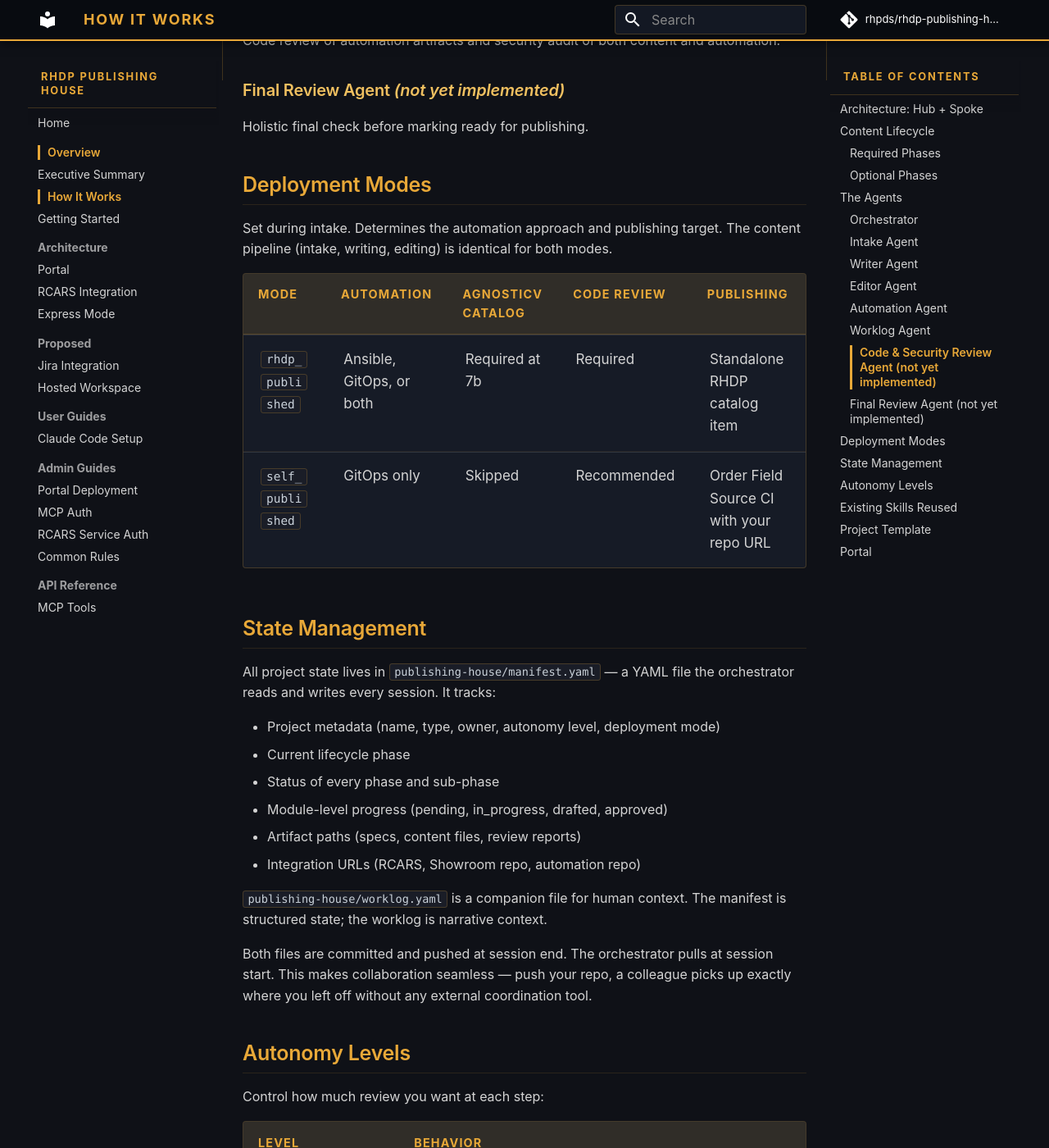
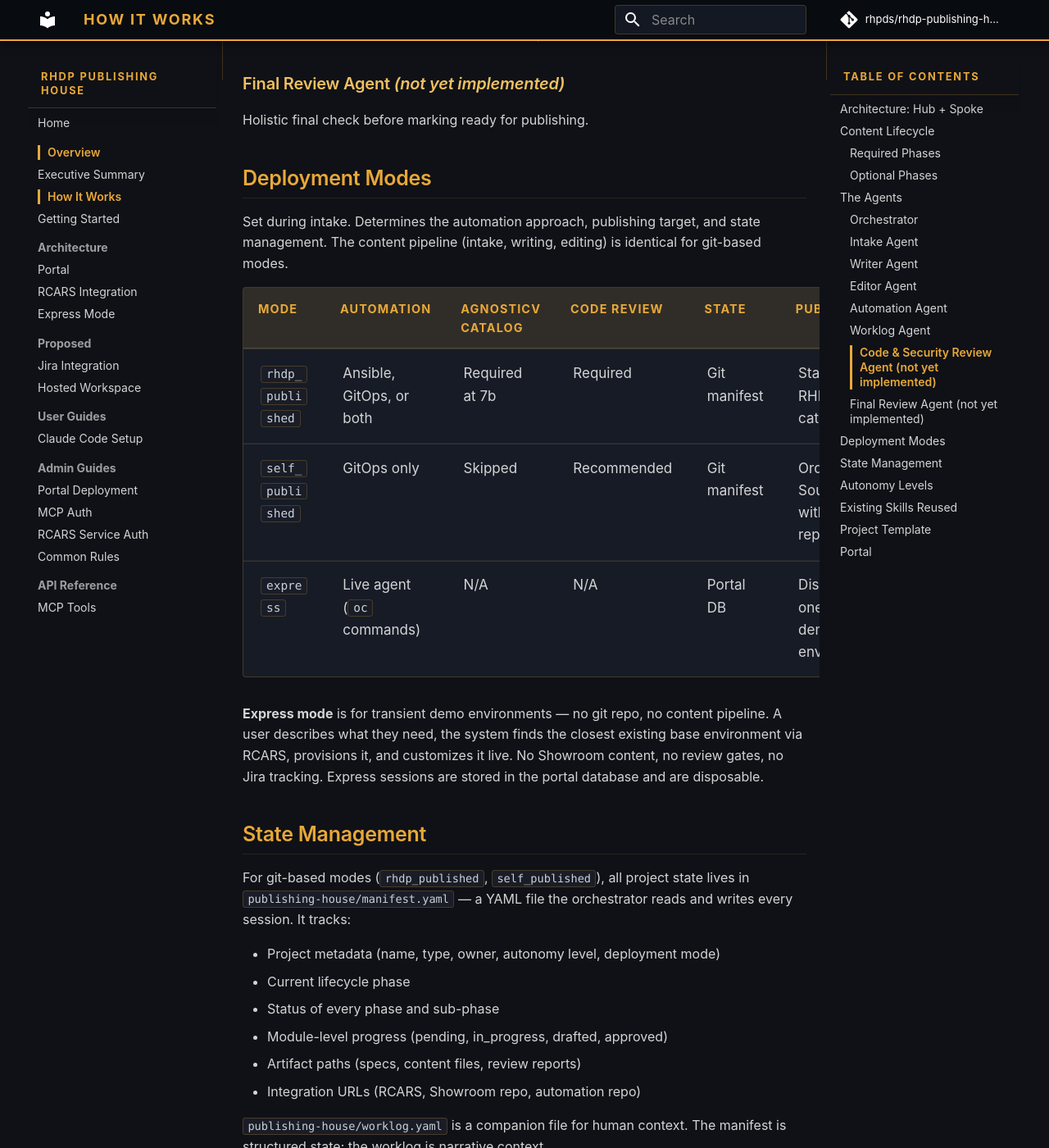
Before and after one commit to treddy08/rhdp-publishing-house, an MkDocs documentation site: the page built from docs/how-it-works.md, in a window 1280 px wide and 1400 px high, scrolled down 4862 px. Shown: the whole window at 82% size. Built offline with MkDocs 1.6.1 and Material for MkDocs 9.7.7, drawn with Linux system fonts in a browser that asks for light colours; comment, search, counter and statistics services are not loaded; some of the changed text lies outside the part shown.

Commit message:
rhdp-publishing-house: Update how-it-works doc for accuracy
- Add express deployment mode to modes table with description
- Update state management section for express mode (portal DB)
- Update portal section: add MCP gateway role, remove stale "read-only"
- Fix intake agent: 3 entry paths → 2 (was simplified in skills redesign)

Co-Authored-By: Claude Opus 4.6 (1M context) <noreply@anthropic.com>

```diff
--- a/docs/how-it-works.md
+++ b/docs/how-it-works.md
@@ -76,12 +76,11 @@ The entry point. Checks the current directory for a project manifest, syncs the
 Handles intake, vetting, and spec refinement.
 
 - **Model:** Opus 4.6
-- **Three entry paths:**
-  1. **Full spec provided** — validates and normalizes an existing design doc (any format)
-  2. **Rough idea** — builds the spec through conversation
-  3. **RCARS gap** — a gap description becomes the seed for a new project
+- **Two entry paths:**
+  1. **"I have a spec"** — validates and normalizes an existing design doc (any format)
+  2. **"I have an idea"** — builds the spec through conversation
 - **Smart intake:** If the user provides existing docs, extracts answers rather than asking every question
-- **Also handles:** Deployment mode selection
+- **Also handles:** Deployment mode selection (onboarded, self-published, express), RCARS vetting
 - **Produces:** `publishing-house/spec/design.md` + per-module outlines in `publishing-house/spec/modules/`
 
 ### Writer Agent
@@ -139,16 +138,19 @@ Holistic final check before marking ready for publishing.
 
 ## Deployment Modes
 
-Set during intake. Determines the automation approach and publishing target. The content pipeline (intake, writing, editing) is identical for both modes.
+Set during intake. Determines the automation approach, publishing target, and state management. The content pipeline (intake, writing, editing) is identical for git-based modes.
 
-| Mode | Automation | AgnosticV Catalog | Code Review | Publishing |
-|------|------------|-------------------|-------------|------------|
-| `rhdp_published` | Ansible, GitOps, or both | Required at 7b | Required | Standalone RHDP catalog item |
-| `self_published` | GitOps only | Skipped | Recommended | Order Field Source CI with your repo URL |
+| Mode | Automation | AgnosticV Catalog | Code Review | State | Publishing |
+|------|------------|-------------------|-------------|-------|------------|
+| `rhdp_published` | Ansible, GitOps, or both | Required at 7b | Required | Git manifest | Standalone RHDP catalog item |
+| `self_published` | GitOps only | Skipped | Recommended | Git manifest | Order Field Source CI with your repo URL |
+| `express` | Live agent (`oc` commands) | N/A | N/A | Portal DB | Disposable one-off demo environment |
+
+**Express mode** is for transient demo environments — no git repo, no content pipeline. A user describes what they need, the system finds the closest existing base environment via RCARS, provisions it, and customizes it live. No Showroom content, no review gates, no Jira tracking. Express sessions are stored in the portal database and are disposable.
 
 ## State Management
 
-All project state lives in `publishing-house/manifest.yaml` — a YAML file the orchestrator reads and writes every session. It tracks:
+For git-based modes (`rhdp_published`, `self_published`), all project state lives in `publishing-house/manifest.yaml` — a YAML file the orchestrator reads and writes every session. It tracks:
 
 - Project metadata (name, type, owner, autonomy level, deployment mode)
 - Current lifecycle phase
@@ -160,6 +162,8 @@ All project state lives in `publishing-house/manifest.yaml` — a YAML file the
 `publishing-house/worklog.yaml` is a companion file for human context. The manifest is structured state; the worklog is narrative context.
 
 Both files are committed and pushed at session end. The orchestrator pulls at session start. This makes collaboration seamless — push your repo, a colleague picks up exactly where you left off without any external coordination tool.
+
+For **express mode**, state lives in the portal database (intake sessions, express metrics). No git repo, no manifest file.
 
 ## Autonomy Levels
 
@@ -216,9 +220,9 @@ Everything lives in one repo. The Showroom scaffold (`site.yml`, `ui-config.yml`
 
 ## Portal
 
-The [RHDP Publishing House Portal](https://github.com/rhpds/rhdp-publishing-house-portal)
-provides cross-project visibility for managers and PMs. It reads `manifest.yaml` and
-`worklog.yaml` from each registered project's GitHub repo and presents:
+The [RHDP Publishing House Portal](https://github.com/rhpds/rhdp-publishing-house-portal) serves two roles: cross-project visibility for managers and PMs, and MCP gateway for Claude Code users and backend integrations.
+
+**Visibility features:**
 
 - **Pipeline kanban** — projects flowing through lifecycle phases
 - **Projects table** — searchable list with phase progress bars
@@ -226,6 +230,8 @@ provides cross-project visibility for managers and PMs. It reads `manifest.yaml`
 - **Worklog timeline** — human-context entries from `worklog.yaml`
 - **Launch instructions** — how to order and use the deployed environment
 
-The portal is read-only — it never modifies the manifest. All state changes happen through the CLI skills.
+**MCP gateway:** The portal backend hosts a FastMCP server (mounted at `/mcp`) that provides tools for project queries, RCARS integration, validation storage, manifest sync, and session management. Claude Code skills call these tools — they never make raw HTTP calls to external services. The portal is the single gateway for all backend integrations.
+
+**Express mode state:** For express projects (no git repo), the portal database stores intake sessions and metrics directly.
 
 See [Portal Architecture](architecture/portal.md) for full details.
```
